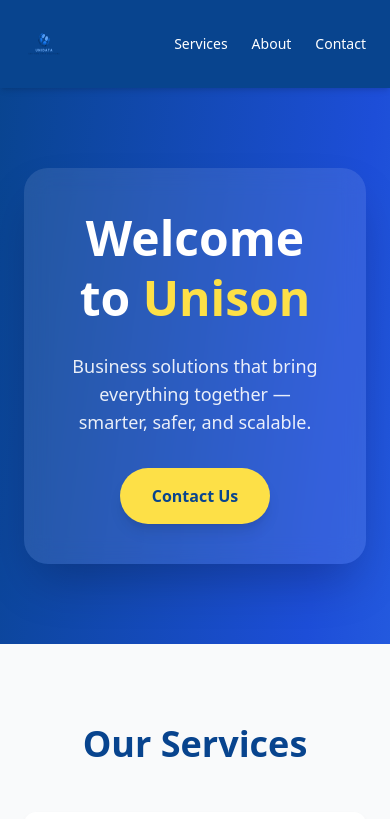
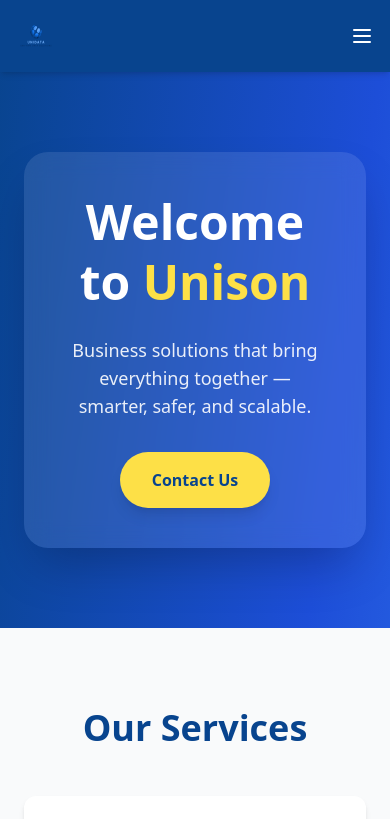
Before and after one commit to webDevMatt-dot/unison-, a React (Create React App) app: page / in a window 390 px wide. Shown: the top 819 px of the page. Built offline with nearby package versions, Linux system fonts and the light colour scheme.

Commit message:
MOBILE RESPONSIVENESS AND UPDATE FOR NAVBAR

```diff
--- a/src/App.tsx
+++ b/src/App.tsx
@@ -2,6 +2,7 @@ import React, { useEffect } from 'react';
 import AOS from 'aos';
 import 'aos/dist/aos.css';
 import { BrainCircuit, ShieldCheck, BriefcaseBusiness, BarChart } from 'lucide-react';
+import { Navbar } from './components/Navbar';
 
 function App() {
 useEffect(() => {
@@ -37,16 +38,7 @@ useEffect(() => {
   return (
     <div className="min-h-screen bg-gradient-to-br from-[#08448E] via-blue-700 to-blue-500 text-white flex flex-col font-sans">
       {/* Header */}
-      <header className="p-6 flex justify-between items-center bg-[#08448E] shadow-md sticky top-0 z-50">
-        <div className="flex items-center gap-3">
-          <a href ="https://unison-w.netlify.app/"><img src="/unison.png" alt="Unison Logo" className="h-10 w-10 rounded-full" /> </a>
-        </div>
-        <nav className="space-x-6 text-sm font-medium">
-          <a href="#features" className="hover:underline hover:text-yellow-300">Services</a>
-          <a href="#about" className="hover:underline hover:text-yellow-300">About</a>
-          <a href="#contact" className="hover:underline hover:text-yellow-300">Contact</a>
-        </nav>
-      </header>
+        <Navbar />
 
       {/* Hero */}
       <main className="flex flex-1 items-center justify-center text-center px-6 py-20 relative" data-aos="zoom-in">
--- /dev/null
+++ b/src/components/Navbar.tsx
@@ -0,0 +1,94 @@
+import React, { useState, useEffect } from 'react';
+
+export const Navbar: React.FC = () => {
+  const [scrolled, setScrolled] = useState(false);
+  const [menuOpen, setMenuOpen] = useState(false);
+
+  useEffect(() => {
+    const handleScroll = () => {
+      setScrolled(window.scrollY > 20);
+    };
+
+    window.addEventListener('scroll', handleScroll);
+    return () => window.removeEventListener('scroll', handleScroll);
+  }, []);
+
+  // Function to close menu
+  const closeMenu = () => setMenuOpen(false);
+
+  return (
+    <header
+      className={`transition-all duration-300 sticky top-0 z-50 bg-[#08448E] shadow-md
+        ${scrolled ? 'py-2' : 'py-4'} px-4 md:px-6 flex justify-between items-center`}
+    >
+      {/* Logo */}
+      <div className="flex items-center gap-3">
+        <a href="https://unison-w.netlify.app/">
+          <img
+            src="/unison.png"
+            alt="Unison Logo"
+            className={`transition-all duration-300 rounded-full
+              ${scrolled ? 'h-8 w-8' : 'h-10 w-10'}`}
+          />
+        </a>
+      </div>
+
+      {/* Mobile menu button */}
+      <button
+        onClick={() => setMenuOpen(!menuOpen)}
+        className="md:hidden text-white focus:outline-none"
+      >
+        <svg
+          className="w-6 h-6"
+          fill="none"
+          stroke="currentColor"
+          strokeWidth="2"
+          viewBox="0 0 24 24"
+        >
+          {menuOpen ? (
+            <path
+              strokeLinecap="round"
+              strokeLinejoin="round"
+              d="M6 18L18 6M6 6l12 12"
+            />
+          ) : (
+            <path
+              strokeLinecap="round"
+              strokeLinejoin="round"
+              d="M4 6h16M4 12h16M4 18h16"
+            />
+          )}
+        </svg>
+      </button>
+
+      {/* Navigation Links */}
+      <nav
+        className={`space-y-4 md:space-y-0 md:space-x-6 text-sm font-medium absolute md:static
+        top-full left-0 w-full md:w-auto bg-[#08448E] md:bg-transparent px-6 md:px-0 py-4 md:py-0
+        transition-all duration-300 text-white ${menuOpen ? 'block' : 'hidden'} md:flex`}
+      >
+        <a
+          href="#features"
+          onClick={closeMenu}
+          className="hover:underline hover:text-yellow-300 block md:inline"
+        >
+          Services
+        </a>
+        <a
+          href="#about"
+          onClick={closeMenu}
+          className="hover:underline hover:text-yellow-300 block md:inline"
+        >
+          About
+        </a>
+        <a
+          href="#contact"
+          onClick={closeMenu}
+          className="hover:underline hover:text-yellow-300 block md:inline"
+        >
+          Contact
+        </a>
+      </nav>
+    </header>
+  );
+};
```
